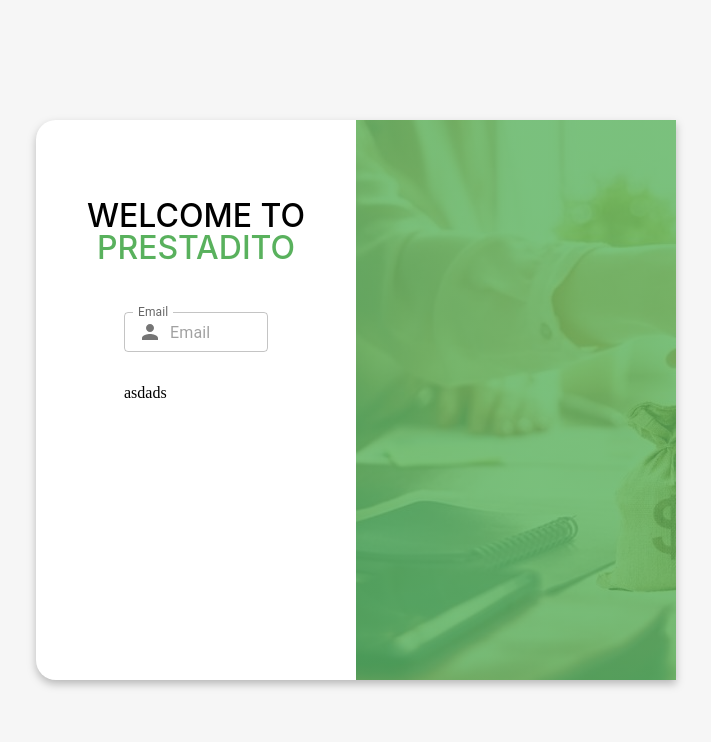
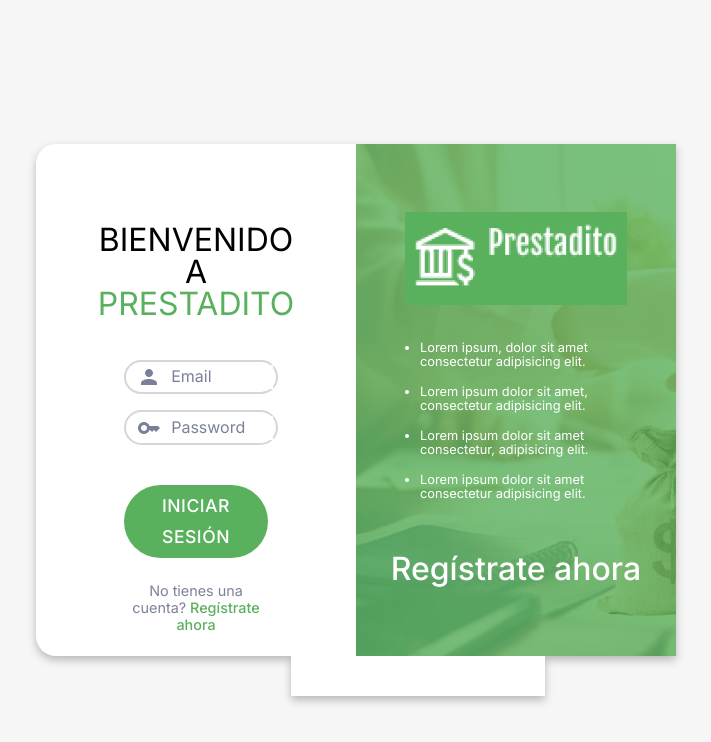
Before and after one commit to Prestadito-PE/PP_Web, a React (Create React App) app: page / in a window 1280 px wide. Shown: the top 742 px of the page, without its empty margins (284-995 px from the left). Built offline with nearby package versions, Linux system fonts and the light colour scheme; no server answers.

Commit message:
Add to routers

```diff
--- a/index.d.ts
+++ b/index.d.ts
@@ -1,2 +1,3 @@
 declare module '*.png';
 declare module '*.jpg';
+declare module '*.svg';
--- a/src/App.tsx
+++ b/src/App.tsx
@@ -1,14 +1,10 @@
-import { makeRemoteLoadSurveyList } from './main/factories/usecases/get-user-list' //@/main/factories/usecases
-import { MainAuth } from './presentation/pages/shared/MainAuth';
+import { AppRouter } from './presentation/routers/AppRouter';
 
 function App() {
-  const user = makeRemoteLoadSurveyList()
-  user.loadAll().then(item => {
-    console.log(item)
-  })
+
   return (
     <>
-    <MainAuth />
+    <AppRouter />
     </>
   );
 }
--- a/src/assets/styles/auth.css
+++ b/src/assets/styles/auth.css
@@ -1,13 +1,47 @@
+@import url('https://fonts.googleapis.com/css2?family=Inter:wght@200;300;400;500;600&display=swap');
+
+*{
+    font-family: 'Inter', sans-serif;
+}
+
 body{
     margin: 0;
     background-color: #F6F6F6;
 }
 
+.animation-left{
+    animation: fadeLeft 1.5s;
+    animation-iteration-count: 1;
+}
+
+.animation-rigth{
+    animation: fadeRigth 1.5s;
+    animation-iteration-count: 1;
+}
+
+/* .animation-rigth{
+
+} */
+
+@keyframes fadeLeft{
+    from{
+        transform: translate3d(-250px, 0, 0); opacity: 0.5;
+    }
+    to{
+        transform: translate3d(0, 0, 0); opacity: 1;
+    }
+}
+
+@keyframes fadeRigth{
+    from{transform: translate3d(250px, 0, 0); opacity: 0.5;}
+    to{transform: translate3d(0, 0, 0); opacity: 1;}
+}
+
+
 
 .title-font{
-font-family: 'Inter';
 font-style: normal;
-font-weight: 500;
+font-weight: 400;
 font-size: 2rem;
 line-height: 2rem;
 text-align: center;
@@ -17,3 +51,120 @@ color: #000000;
 
 color: #59B15D;
 }
+
+.input-container {
+    display: -ms-flexbox; /* IE10 */
+    display: flex;
+    width: 100%;
+    padding: 0.2rem;
+    border: 2px solid #D6D6D6;
+    border-radius: 50px;
+    transition: all .25s ease;
+  }
+
+.input-container:focus-within{
+    border: 2px solid #7B809A;
+}
+
+.input-container:focus-within .icon{
+    color: rgba(89, 177, 93, 1);
+}
+
+
+.icon {
+    color: rgba(123, 128, 154, 1);
+    min-width: 40px;
+    text-align: center;
+  }
+
+.input-field {
+    color: #7B809A;
+    width: 80%;
+    outline: none;
+    border: none;
+    transition: all .25s ease;
+}
+
+.input-field::placeholder{
+font-style: normal;
+font-weight: 400;
+font-size: 1rem;
+color: #7B809A;
+}
+
+.text-sign{
+    margin-top: 1.5rem;
+    font-size: 0.9rem;
+    text-align: center;
+    color: rgba(123, 128, 154, 1);
+    font-weight: 400;
+}
+
+.text-sign a{
+    text-decoration: none;
+    color: rgba(89, 177, 93, 1);
+    font-weight: 500;
+}
+
+.container-green{
+    max-height: 100%;
+    background-size:cover;
+    background: linear-gradient(0deg, rgba(89, 177, 93, 0.8), rgba(89, 177, 93, 0.8)), url(../../assets/image/auth/bg_auth.png);
+    backdrop-filter: blur(2px);
+    padding:1.5rem;
+    display: flex;
+    justify-content: center;
+    align-items: center;
+}
+
+.align-center{
+    width: 100%;
+    text-align: center;
+}
+
+
+.ul-auth{
+    margin: 2rem 0;
+    font-size: 0.8rem;
+    color: #FFFFFF;
+}
+.ul-auth li{
+    line-height: 14px;
+    margin-bottom: 1rem;
+}
+
+.link{
+    text-decoration: none;
+    margin: 0;
+    font-size: 2rem;
+    font-weight: 500;
+    color: #ffffff;
+}
+
+.btn-auth{
+    background-color: #59B15D;
+    width: 100%;
+    color:#ffffff;
+    border-radius: 50px;
+    margin-top:2rem;
+    padding: 6px 16px;
+    font-size:1.1rem;
+    font-weight:500;
+    text-transform: uppercase;
+    letter-spacing: 0.02857em;
+    line-height: 1.75;
+    border: 0;
+    cursor: pointer;
+    transition: all .25s ease;
+     /* padding: "0.60rem 16px", */
+    /* '&:hover': {
+      backgroundColor: "#59B15D",
+    }, */
+}
+
+.btn-auth:hover{
+    background-color: #59B13D;
+}
+.btn-auth:active {
+    transform: translateY(2px);
+  }
--- a/src/presentation/pages/views/login/Login.tsx
+++ b/src/presentation/pages/views/login/Login.tsx
@@ -1,9 +1,9 @@
+import { Link } from 'react-router-dom';
 import { Box, Grid } from "@mui/material"
-import bg_auth from "../../../../assets/image/auth/bg_auth.png";
-import InputAdornment from '@mui/material/InputAdornment';
-import TextField from '@mui/material/TextField';
 import PersonIcon from '@mui/icons-material/Person';
-import Input from '@mui/material/Input';
+import KeyIcon from '@mui/icons-material/Key';
+import Logo from '../../../../assets/image/logo_prestadito.png';
+
 
 export const Login = () => {
 
@@ -12,51 +12,59 @@ export const Login = () => {
     <Grid container sx={{height:"100%"}}>
         <Grid item xs={12} md={6} sx={{
           padding:"3rem"
-      }}>
+        }} className="animation-rigth">
             <Box component="form"
             autoComplete="off">
             <h3 className="title-font">
-          WELCOME TO <span>PRESTADITO</span>
+              BIENVENIDO A <span>PRESTADITO</span>
             </h3>
-
-        <Grid container>
-                  <Grid xs={12} paddingX={5} marginY={2}>
-                  <TextField
-                  size="small"
-                  sx={{width:"100%"}}
-                  label="Email"
-                  variant="outlined"
-                  placeholder="Email"
-                  color="info"
-                  InputProps={{
-                    startAdornment: <InputAdornment position="start"><PersonIcon /></InputAdornment>,
-                  }} />
+                <Grid maxHeight={"100%"} container>
+                          <Grid item xs={12} paddingX={5} marginY={1}>
+                          <div className="input-container">
+                            <PersonIcon className="icon" />
+                            <input
+                            className="input-field"
+                            placeholder="Email" />
+                          </div>
                           </Grid>
-
-
-                  <Grid xs={12} paddingX={5} marginY={2}>
-asdads
+                          <Grid item xs={12} paddingX={5} marginY={1}>
+                          <div className="input-container">
+                            <KeyIcon className="icon" />
+                            <input
+                            type="pass"
+                            className="input-field"
+                            placeholder="Password" />
+                          </div>
+                          </Grid>
+                          <Grid item xs={12} paddingX={5}>
+                          <button className="btn-auth" type="button">Iniciar sesión</button>
+                          </Grid>
+                          <Grid item xs={12} paddingX={5}>
+                          <p className="text-sign">No tienes una cuenta?
+                          <Link to="/auth/register"> Regístrate ahora</Link>
+                          </p>
                           </Grid>
                 </Grid>
-
-
-
-
             </Box>
         </Grid>
 
-      <Grid item xs={12} md={6} sx={{
-          backgroundSize:"cover",
-          background: `linear-gradient(0deg, rgba(89, 177, 93, 0.8), rgba(89, 177, 93, 0.8)), url(${bg_auth})`,
-          backdropFilter: "blur(2px)",
-          padding:"3rem"
-        }}>
-
-
-
+        <Grid item xs={12} md={6} className="container-green animation-left">
+            <Grid container>
+                        <div className="align-center">
+                          <img src={Logo} alt={Logo} />
+                        </div>
+                    <ul className="ul-auth">
+                      <li>Lorem ipsum, dolor sit amet consectetur adipisicing elit.</li>
+                      <li>Lorem ipsum dolor sit amet, consectetur adipisicing elit.</li>
+                      <li>Lorem ipsum dolor sit amet consectetur, adipisicing elit.</li>
+                      <li>Lorem ipsum dolor sit amet consectetur adipisicing elit.</li>
+                    </ul>
+                        <Grid item xs={12} textAlign={'center'}>
+                            <Link to="/auth/register" className='link'>Regístrate ahora</Link>
                         </Grid>
             </Grid>
-
+        </Grid>
+    </Grid>
     </>
   )
 }
--- a/src/presentation/pages/views/register/Register.tsx
+++ b/src/presentation/pages/views/register/Register.tsx
@@ -1,6 +1,84 @@
+import { Link } from 'react-router-dom';
+import { Box, Grid } from "@mui/material"
+import PersonIcon from '@mui/icons-material/Person';
+import KeyIcon from '@mui/icons-material/Key';
+import Logo from '../../../../assets/image/logo_prestadito.png';
+
 
 export const Register = () => {
+
   return (
-    <div>Register</div>
+    <>
+    <Grid container sx={{height:"100%"}}>
+      <Grid item xs={12} md={6} className="container-green animation-rigth">
+            <Grid container>
+                        <div className="align-center">
+                          <img src={Logo} alt={Logo} />
+                        </div>
+                    <ul className="ul-auth">
+                      <li>Lorem ipsum, dolor sit amet consectetur adipisicing elit.</li>
+                      <li>Lorem ipsum dolor sit amet, consectetur adipisicing elit.</li>
+                      <li>Lorem ipsum dolor sit amet consectetur, adipisicing elit.</li>
+                      <li>Lorem ipsum dolor sit amet consectetur adipisicing elit.</li>
+                    </ul>
+                    <Grid item xs={12} textAlign={'center'}>
+                            <Link to="/auth/register" className='link'>Ingresar ahora</Link>
+                        </Grid>
+            </Grid>
+        </Grid>
+
+
+        <Grid item xs={12} md={6} sx={{
+          padding:"3rem"
+        }} className="animation-left">
+            <Box component="form"
+            autoComplete="off">
+            <h3 className="title-font">
+              BIENVENIDO A <span>PRESTADITO</span>
+            </h3>
+                <Grid maxHeight={"100%"} container>
+
+                          <Grid item xs={12} paddingX={5} marginY={1}>
+                              <div className="input-container">
+                                <PersonIcon className="icon" />
+                                <input
+                                className="input-field"
+                                placeholder="Email" />
+                            </div>
+                          </Grid>
+
+                          <Grid item xs={12} paddingX={5} marginY={1}>
+                            <div className="input-container">
+                                <KeyIcon className="icon" />
+                                <input
+                                type="pass"
+                                className="input-field"
+                                placeholder="Password" />
+                            </div>
+                          </Grid>
+
+                          <Grid item xs={12} paddingX={5} marginY={1}>
+                            <div className="input-container">
+                                <KeyIcon className="icon" />
+                                <input
+                                type="pass"
+                                className="input-field"
+                                placeholder="Re-Password" />
+                            </div>
+                          </Grid>
+
+                          <Grid item xs={12} paddingX={5}>
+                            <button className="btn-auth" type="button">Registrarse</button>
+                          </Grid>
+                          <Grid item xs={12} paddingX={5}>
+                            <p className="text-sign">Si cuentas con usuario
+                            <Link to="/auth/login"> Ingresa aquí</Link>
+                            </p>
+                          </Grid>
+                </Grid>
+            </Box>
+        </Grid>
+    </Grid>
+    </>
   )
 }
--- /dev/null
+++ b/src/presentation/routers/AppRouter.tsx
@@ -0,0 +1,15 @@
+import { Route, Routes } from "react-router"
+import { BrowserRouter } from "react-router-dom"
+import { AuthRouter } from "./AuthRouter"
+
+export const AppRouter = () => {
+  return (
+    <BrowserRouter>
+        <Routes>
+            <Route path="auth/*" element={<AuthRouter />} />
+            <Route path="*" element={<AuthRouter />} />
+        </Routes>
+
+    </BrowserRouter>
+  )
+}
--- a/src/presentation/pages/shared/MainAuth.tsx
+++ b/src/presentation/routers/AuthRouter.tsx
@@ -1,11 +1,11 @@
-import "../../../assets/styles/auth.css";
+import "../../assets/styles/auth.css";
 import Box from '@mui/material/Box';
-import { useState } from "react"
-import { Login } from "../views/login/Login"
-import { Register } from "../views/register/Register"
+import { Route, Routes } from "react-router"
+import { Login } from "../pages/views/login/Login"
+import { Register } from "../pages/views/register/Register"
 import { createTheme } from "@mui/material";
 
-export const MainAuth = () => {
+export const AuthRouter = () => {
 
     const theme=createTheme({
         breakpoints:{
@@ -19,7 +19,6 @@ export const MainAuth = () => {
         }
     })
 
-    const [page, setPage] = useState(0)
 
   return (
     <>
@@ -43,23 +42,21 @@ export const MainAuth = () => {
                     lg:"50%"
 
                 },
-                height:"35rem",
+                height:"32rem",
                 borderRadius:"20px",
                 filter: "drop-shadow(0px 4px 4px rgba(0, 0, 0, 0.25))",
 
                 backgroundColor:"#ffffff"
             }}
             >
-            {
-                    page===0
-                    ?<Login />
-                    :<Register />
-            }
 
+            <Routes>
+                <Route path="login" element={<Login />}/>
+                <Route path="register" element={<Register />}/>
+                <Route path="*" element={<Login />}/>
+            </Routes>
 
             </Box>
-
-
         </Box>
 
 
```
Also changed, not shown: src/assets/image/logo_prestadito.png (added). Lines whose indentation alone changed are shown as unchanged.
